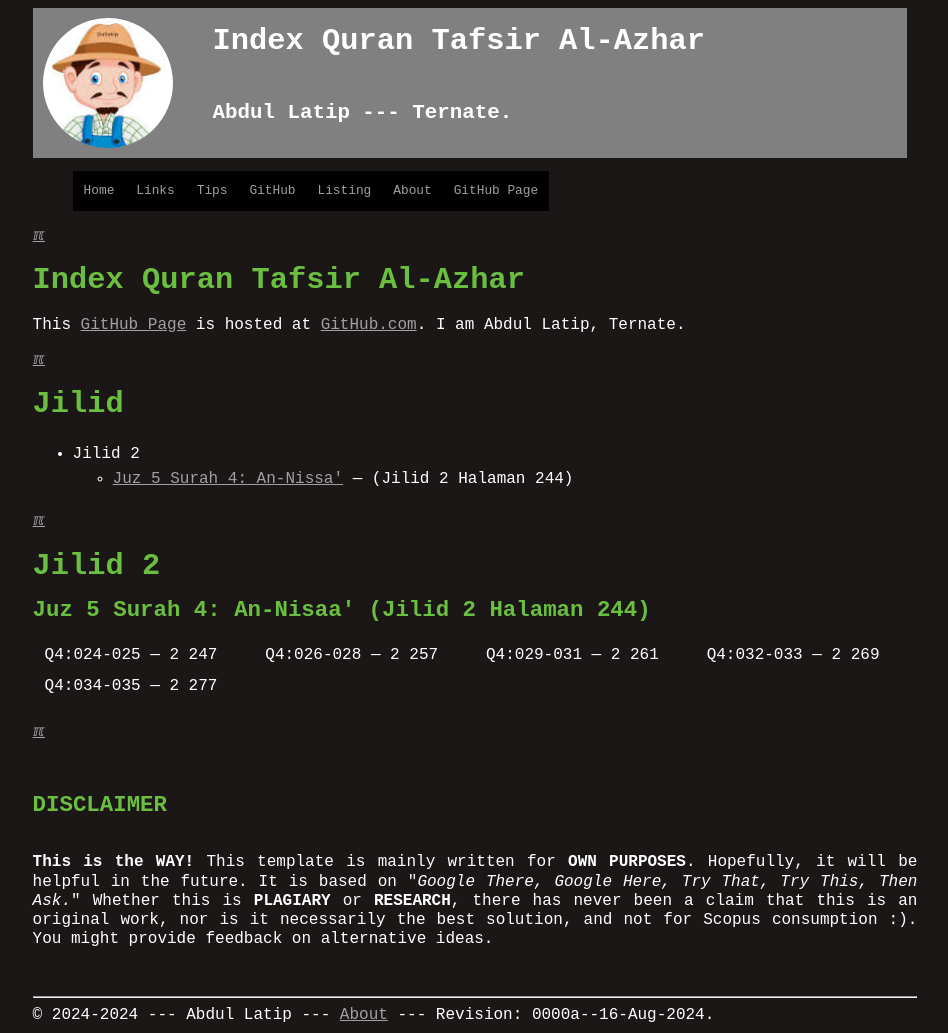
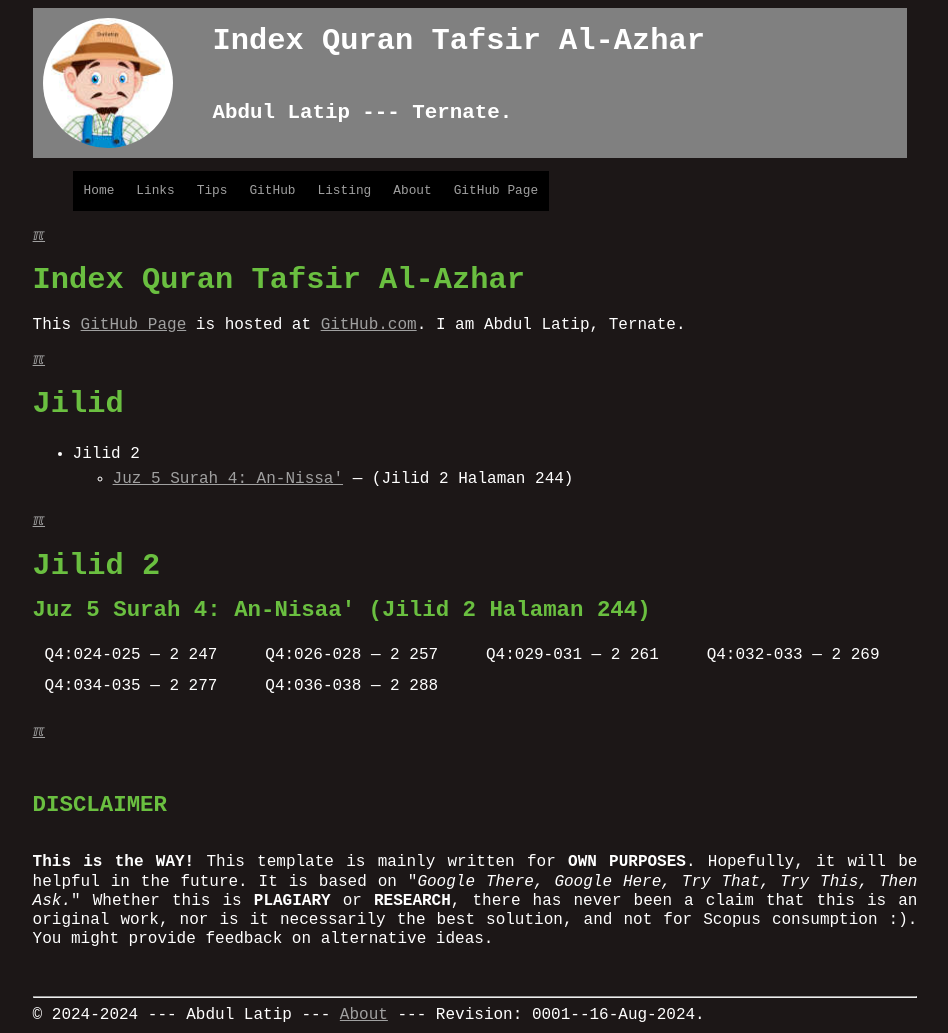
Before and after one commit to dullatip/indexquran, a Jekyll site: the page built from index.md, in a window 1280 px wide. Shown: the whole page, without its empty margins (165-1113 px from the left). Built offline with Jekyll 4.4.1, drawn with Linux system fonts in a browser that asks for light colours.

Commit message:
modified:   index.md

```diff
--- a/_config.yml
+++ b/_config.yml
@@ -1,4 +1,4 @@
-version:          "0000a--16-Aug-2024"
+version:          "0001--16-Aug-2024"
 copyright:        "2024-2024"
 title:            "Index Quran Tafsir Al-Azhar"
 author:           "Abdul Latip"
--- a/index.md
+++ b/index.md
@@ -18,6 +18,6 @@ I am {{ site.author }}, {{ site.address }}
 ## Juz 5 Surah 4: An-Nisaa&#39; (Jilid 2 Halaman 244)
 
 | Q4:024-025 --- 2 247 | Q4:026-028 --- 2 257 | Q4:029-031 --- 2 261 | Q4:032-033 --- 2 269 |
-| Q4:034-035 --- 2 277 |
+| Q4:034-035 --- 2 277 | Q4:036-038 --- 2 288 |
 
 [&#x213C;](#)<br id="idxXXX">
```
Also changed, not shown: 000.md (+2 -2 lines).
